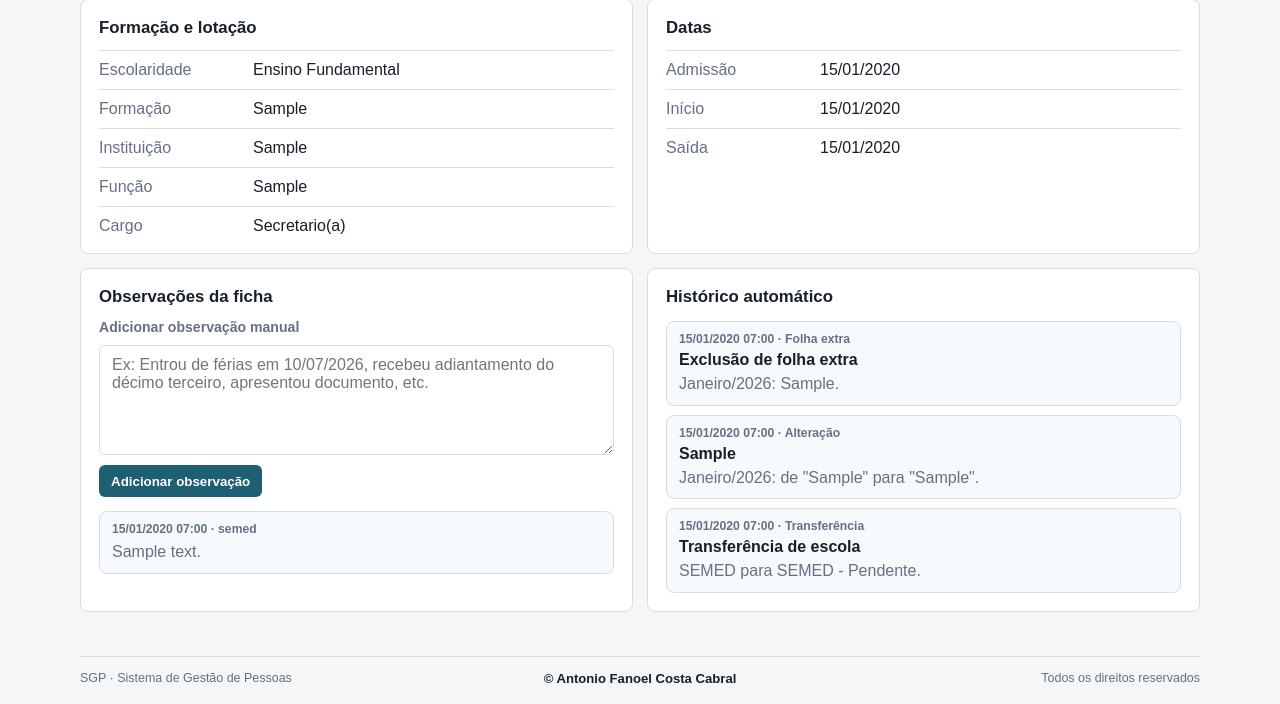
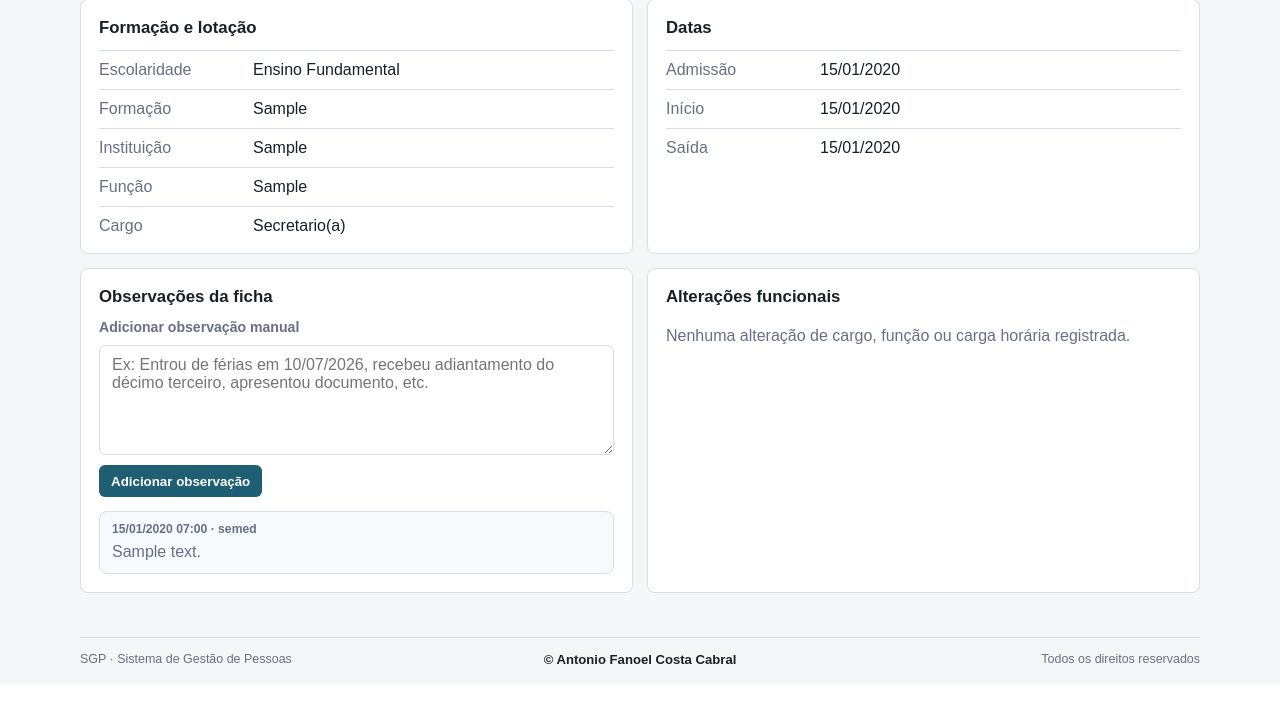
Before and after one commit to TioHashi/SGP, a Django app: page /servidores/1/ficha/ in a window 1280 px wide. Shown: the part 697-1401 px from the top of the page. After the commit the page ends 1361 px from the top, so only its background shows below. Run offline with Django 5.2, Linux system fonts and the light colour scheme; a user stored in the database is signed in; data comes from the database, SQL or seed files in the repository; tables that the repository leaves empty hold one stand-in row (values such as "Sample post").

Commit message:
Limita historico da ficha funcional

```diff
--- a/core/views.py
+++ b/core/views.py
@@ -190,43 +190,17 @@ def servidor_ficha(request, pk):
             messages.error(request, 'Escreva uma observação antes de salvar.')
         return redirect('servidor_ficha', pk=servidor.pk)
 
+    campos_historico = {'Cargo', 'Carga horária', 'Carga horaria', 'Função', 'Funcao'}
     eventos = []
-    meses = dict(Frequencia.MESES_CHOICES)
-
-    for frequencia in servidor.frequencias.exclude(observacoes='').order_by('-ano', '-mes')[:12]:
-        eventos.append({
-            'data': frequencia.atualizado_em,
-            'titulo': frequencia.get_observacoes_display() or frequencia.observacoes,
-            'texto': f'Folha de {meses.get(frequencia.mes, frequencia.mes)}/{frequencia.ano}.',
-            'tipo': 'Folha',
-        })
-
-    for exclusao in servidor.exclusoes_folha.select_related('criado_por').order_by('-criado_em')[:12]:
-        eventos.append({
-            'data': exclusao.criado_em,
-            'titulo': 'Exclusão de folha extra',
-            'texto': f'{meses.get(exclusao.mes, exclusao.mes)}/{exclusao.ano}: {exclusao.motivo or "sem motivo informado"}.',
-            'tipo': 'Folha extra',
-        })
-
-    for alteracao in servidor.alteracoes_folha.select_related('usuario').order_by('-criado_em')[:12]:
+    for alteracao in servidor.alteracoes_folha.select_related('usuario').filter(campo__in=campos_historico).order_by('-criado_em')[:16]:
         eventos.append({
             'data': alteracao.criado_em,
             'titulo': alteracao.campo,
-            'texto': f'{meses.get(alteracao.mes, alteracao.mes)}/{alteracao.ano}: de "{alteracao.valor_anterior or "vazio"}" para "{alteracao.valor_novo or "vazio"}".',
+            'texto': f'De "{alteracao.valor_anterior or "vazio"}" para "{alteracao.valor_novo or "vazio"}".',
             'tipo': 'Alteração',
         })
 
-    for transferencia in servidor.transferencias.select_related('escola_origem', 'escola_destino').order_by('-criado_em')[:8]:
-        eventos.append({
-            'data': transferencia.respondido_em or transferencia.criado_em,
-            'titulo': 'Transferência de escola',
-            'texto': f'{transferencia.escola_origem.nome} para {transferencia.escola_destino.nome} - {transferencia.get_status_display()}.',
-            'tipo': 'Transferência',
-        })
-
     observacoes = servidor.observacoes_funcionais.select_related('criado_por')
-    eventos = sorted(eventos, key=lambda item: item['data'], reverse=True)[:24]
     return render(request, 'core/servidor_ficha.html', {
         'servidor': servidor,
         'eventos': eventos,
--- a/templates/core/servidor_ficha.html
+++ b/templates/core/servidor_ficha.html
@@ -101,7 +101,7 @@
     </article>
 
     <article class="detail-card">
-      <h2>Histórico automático</h2>
+      <h2>Alterações funcionais</h2>
       <div class="event-list">
         {% for evento in eventos %}
           <div>
@@ -110,7 +110,7 @@
             <p>{{ evento.texto }}</p>
           </div>
         {% empty %}
-          <p class="empty-note">Nenhum evento automático registrado para este servidor.</p>
+          <p class="empty-note">Nenhuma alteração de cargo, função ou carga horária registrada.</p>
         {% endfor %}
       </div>
     </article>
```
